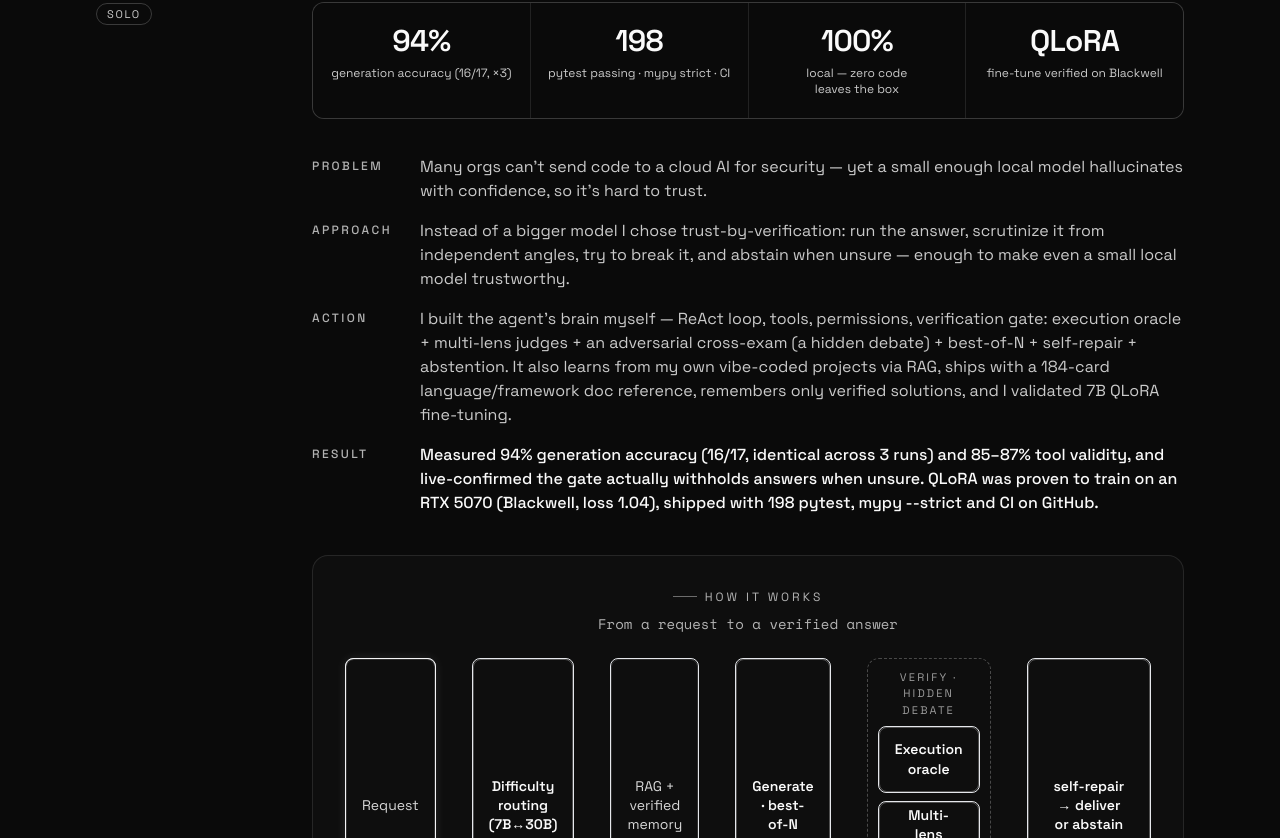
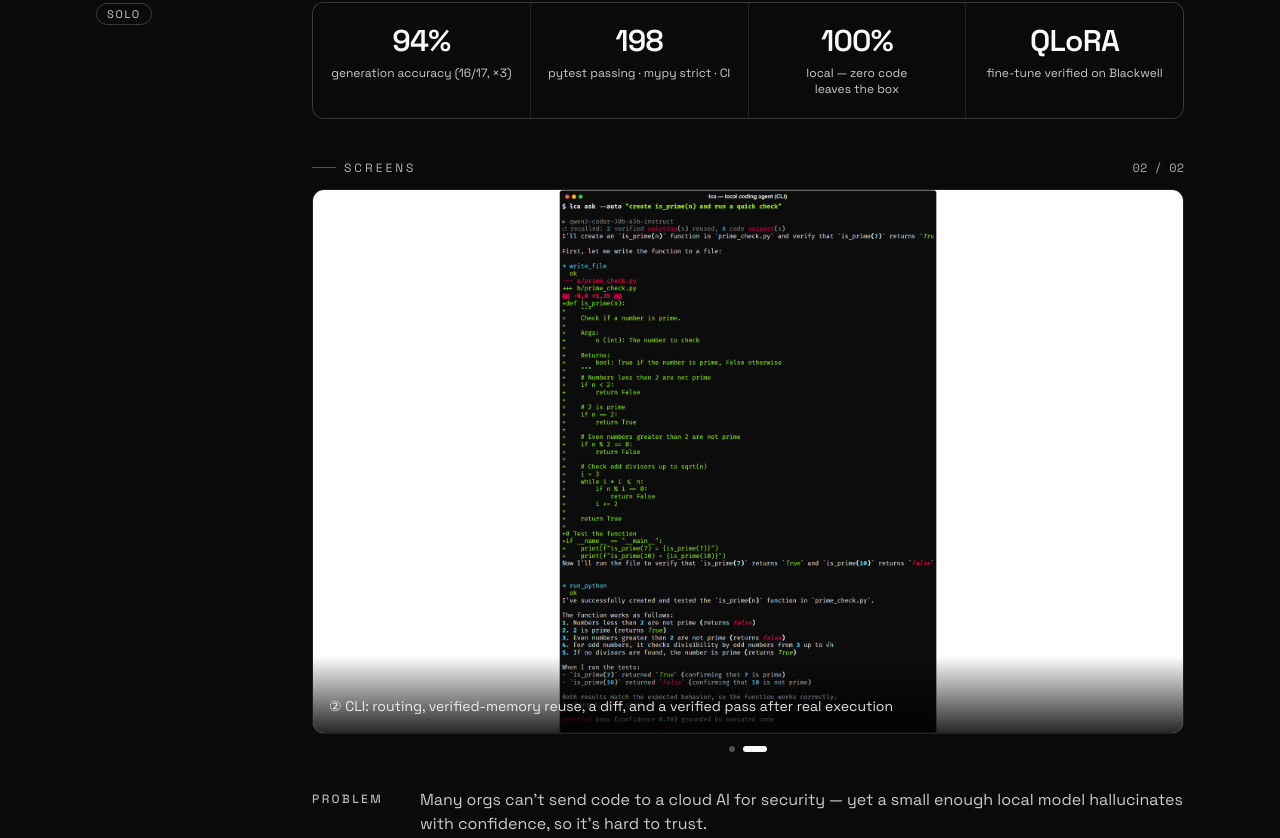
Before and after one commit to minsu-codelab/minsu-codelab.github.io, a React (Vite) app: page / in a window 1280 px wide. Shown: the part 3502-4340 px from the top of the page. Built offline with nearby package versions, Linux system fonts and the light colour scheme; a web font is replaced by a local one.

Commit message:
feat(lca): add CLI + web UI screenshots to project 01

```diff
--- a/src/data/projects.ts
+++ b/src/data/projects.ts
@@ -133,6 +133,22 @@ export const projects: Project[] = [
         { nodes: [{ id: 'gd6', label: { ko: 'CLI · 웹 UI', en: 'CLI · web UI' } }] },
       ],
     },
+    shots: [
+      {
+        src: 'shots/lca-web.png',
+        caption: {
+          ko: '① 웹 UI: 코드 생성 → run_python 실행 → ✎changed · verified pass 배지 (모델 토글 · 되돌리기 · 컨텍스트 게이지)',
+          en: '① Web UI: generate → run_python → changed & verified-pass badges (model toggle · undo · context gauge)',
+        },
+      },
+      {
+        src: 'shots/lca-cli.png',
+        caption: {
+          ko: '② CLI: 라우팅(▶) · 검증된 기억 재사용(↺) · diff · 실제 실행 후 verified pass 까지 한 화면에',
+          en: '② CLI: routing, verified-memory reuse, a diff, and a verified pass after real execution',
+        },
+      },
+    ],
   },
   {
     id: 'arctictwin',
```
Also changed, not shown: public/shots/lca-cli.png (added), public/shots/lca-web.png (added).
